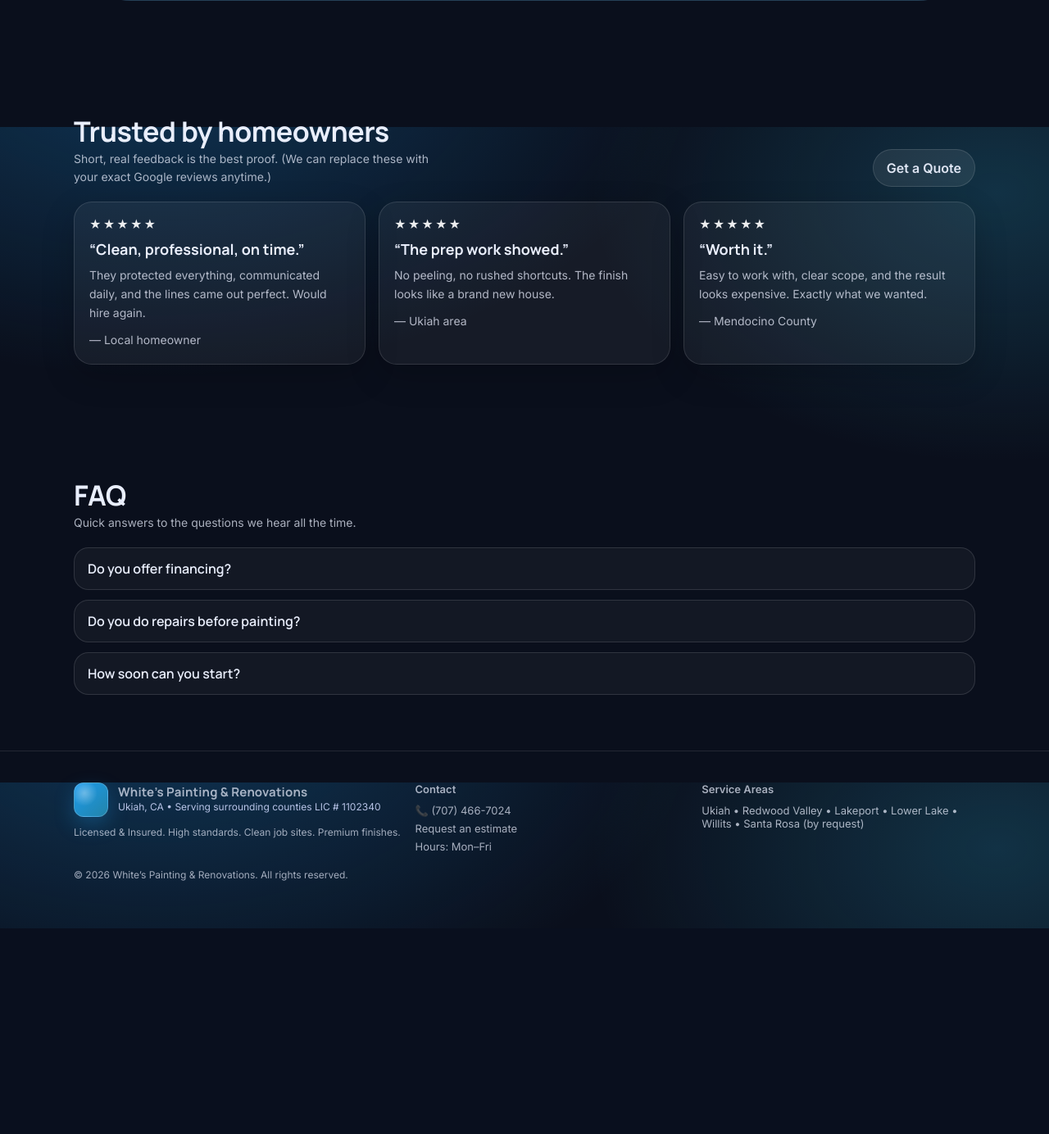
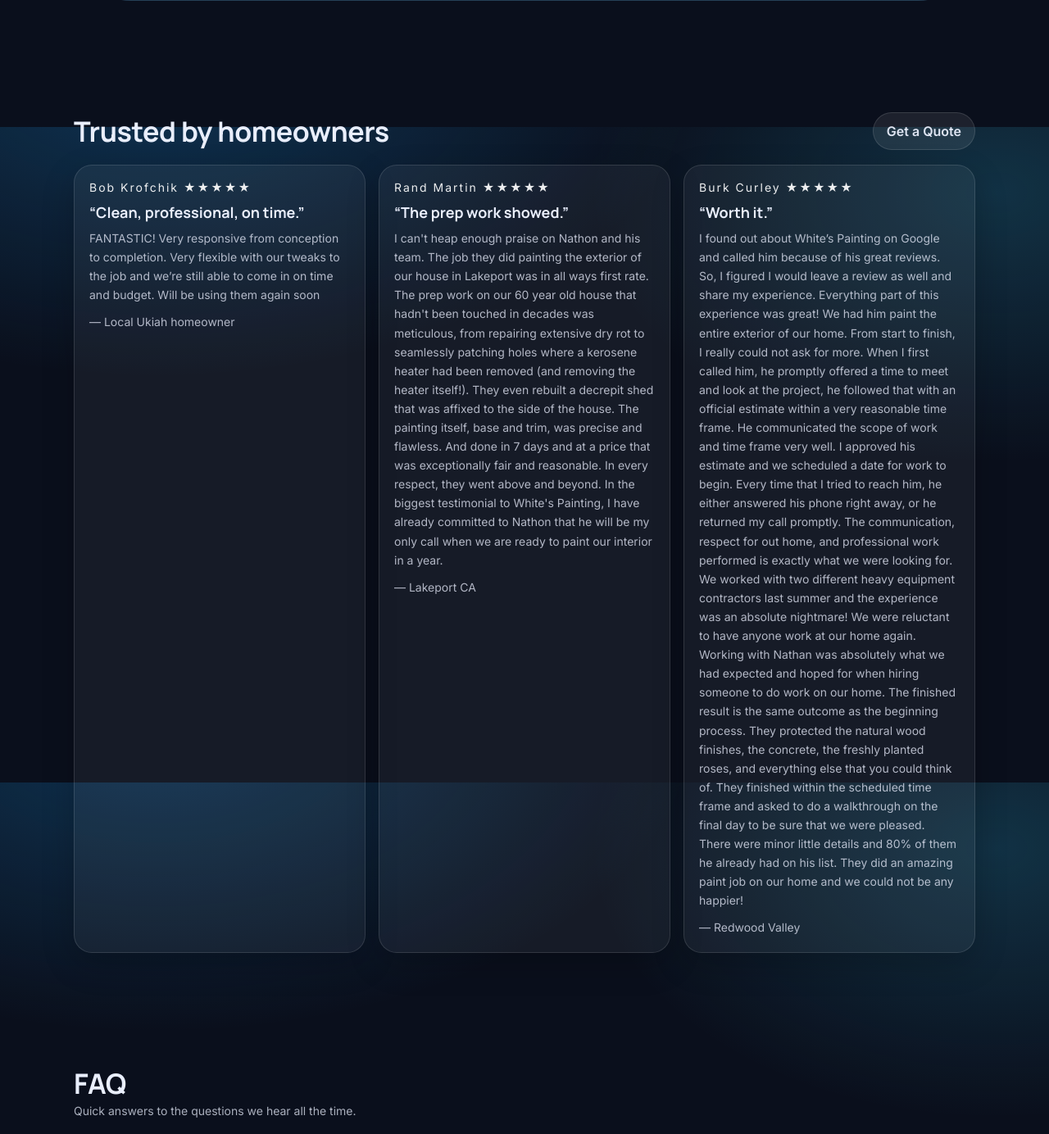
Before and after one commit to Nathonwhite1/sally-ai, a FastAPI app: page / in a window 1280 px wide. Shown: the part 2245-3629 px from the top of the page at 82% size. Before the commit the page ends 3378 px from the top, so only its background shows below. Run offline with FastAPI, Linux system fonts and the light colour scheme.

```diff
--- a/app/templates/landing.html
+++ b/app/templates/landing.html
@@ -753,29 +753,36 @@
       <div class="section-title">
         <div>
           <h3>Trusted by homeowners</h3>
-          <p>Short, real feedback is the best proof. (We can replace these with your exact Google reviews anytime.)</p>
+          <p></p>
         </div>
         <a class="btn btn-ghost" href="#estimate">Get a Quote</a>
       </div>
 
       <div class="reviews">
         <div class="card">
-          <div class="stars">★★★★★</div>
+          <div class="stars">Bob Krofchik ★★★★★</div>
           <h4 style="margin-top:10px;">“Clean, professional, on time.”</h4>
-          <p>They protected everything, communicated daily, and the lines came out perfect. Would hire again.</p>
-          <p class="note" style="margin-top:10px;">— Local homeowner</p>
+          <p>FANTASTIC! Very responsive from conception to completion. Very flexible with our tweaks to the job and we’re still able to come in on time and budget. Will be using them again soon</p>
+          <p class="note" style="margin-top:10px;">— Local Ukiah homeowner</p>
         </div>
         <div class="card">
-          <div class="stars">★★★★★</div>
+          <div class="stars">Rand Martin ★★★★★</div>
           <h4 style="margin-top:10px;">“The prep work showed.”</h4>
-          <p>No peeling, no rushed shortcuts. The finish looks like a brand new house.</p>
-          <p class="note" style="margin-top:10px;">— Ukiah area</p>
+          <p>I can't heap enough praise on Nathon and his team. The job they did painting the exterior of our house in Lakeport was in all ways first rate. The prep work on our 60 year old house that hadn't been touched in decades was meticulous, from repairing extensive dry rot to seamlessly patching holes where a kerosene heater had been removed (and removing the heater itself!). They even rebuilt a decrepit shed that was affixed to the side of the house. The painting itself, base and trim, was precise and flawless. And done in 7 days and at a price that was exceptionally fair and reasonable. In every respect, they went above and beyond. In the biggest testimonial to White's Painting, I have already committed to Nathon that he will be my only call when we are ready to paint our interior in a year.
+</p>
+          <p class="note" style="margin-top:10px;">— Lakeport CA</p>
         </div>
         <div class="card">
-          <div class="stars">★★★★★</div>
+          <div class="stars">Burk Curley ★★★★★</div>
           <h4 style="margin-top:10px;">“Worth it.”</h4>
-          <p>Easy to work with, clear scope, and the result looks expensive. Exactly what we wanted.</p>
-          <p class="note" style="margin-top:10px;">— Mendocino County</p>
+          <p>I found out about White’s Painting on Google and called him because of his great reviews. So, I figured I would leave a review as well and share my experience. Everything part of this experience was great!
+
+We had him paint the entire exterior of our home. From start to finish, I really could not ask for more. When I first called him, he promptly offered a time to meet and look at the project, he followed that with an official estimate within a very reasonable time frame. He communicated the scope of work and time frame very well. I approved his estimate and we scheduled a date for work to begin. Every time that I tried to reach him, he either answered his phone right away, or he returned my call promptly.
+
+The communication, respect for out home, and professional work performed is exactly what we were looking for. We worked with two different heavy equipment contractors last summer and the experience was an absolute nightmare! We were reluctant to have anyone work at our home again. Working with Nathan was absolutely what we had expected and hoped for when hiring someone to do work on our home.
+
+The finished result is the same outcome as the beginning process. They protected the natural wood finishes, the concrete, the freshly planted roses, and everything else that you could think of. They finished within the scheduled time frame and asked to do a walkthrough on the final day to be sure that we were pleased. There were minor little details and 80% of them he already had on his list. They did an amazing paint job on our home and we could not be any happier!</p>
+          <p class="note" style="margin-top:10px;">— Redwood Valley</p>
         </div>
       </div>
     </div>
```
